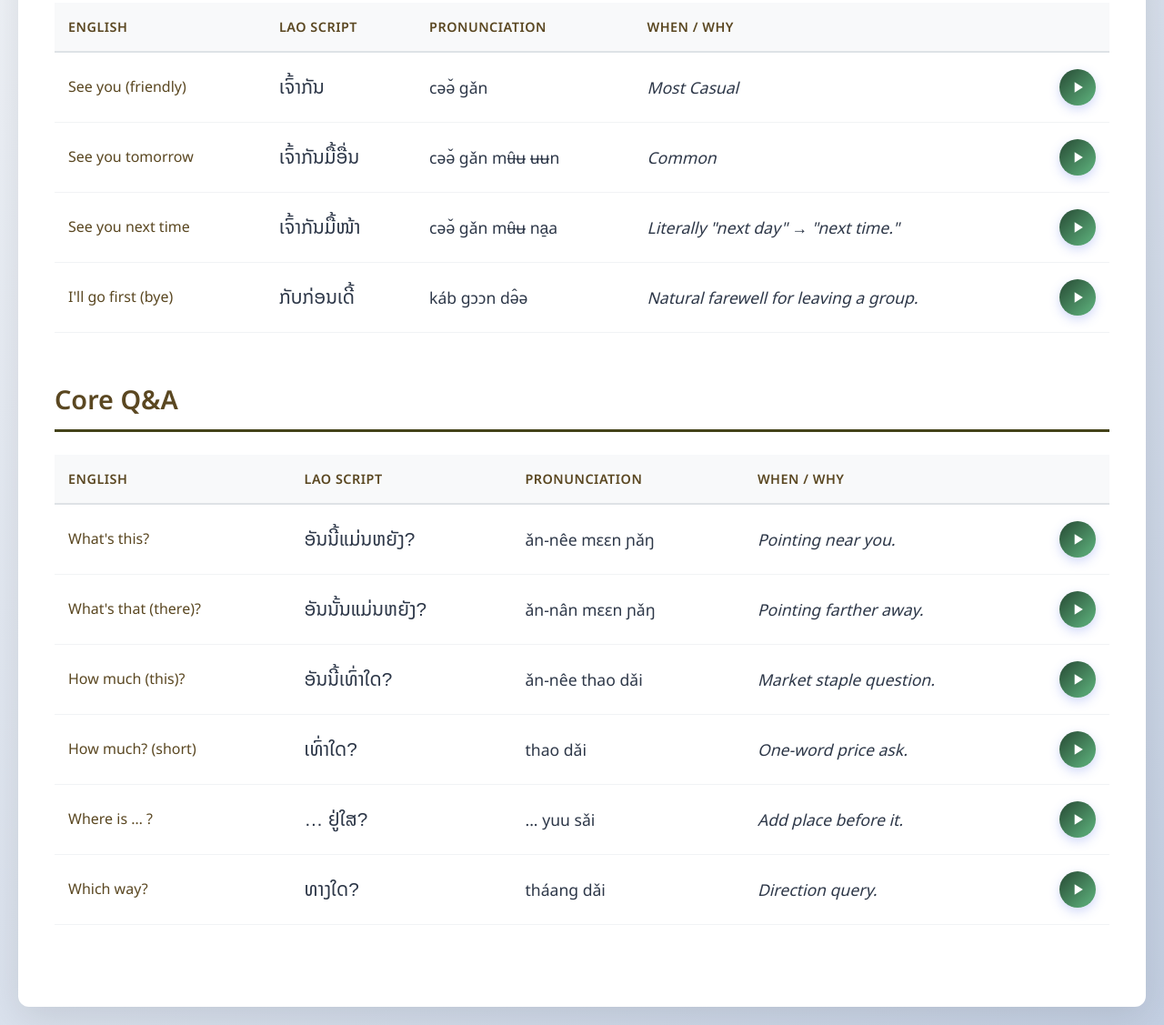
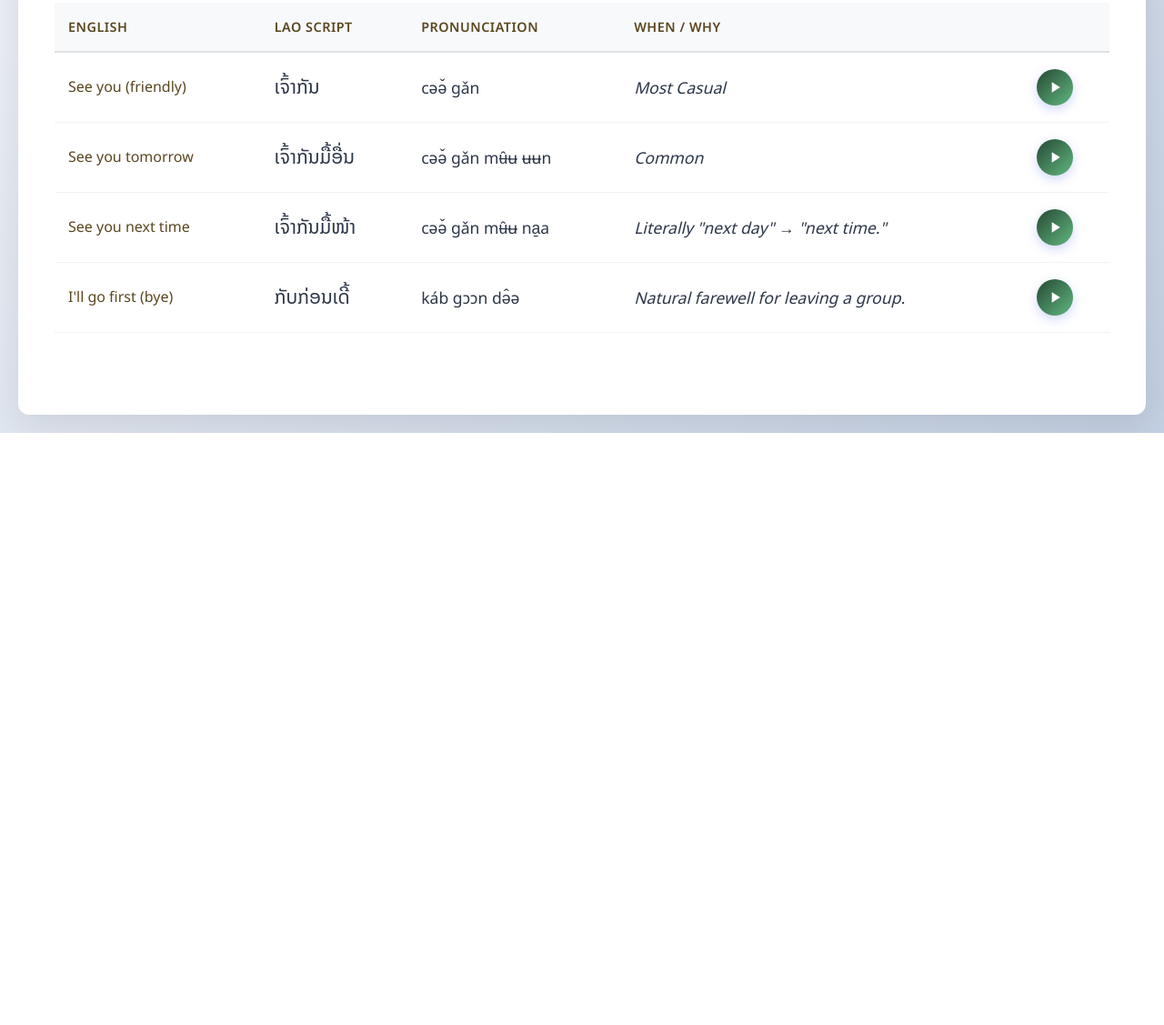
Before and after one commit to pthaloskies/laolanguagelessons, a plain HTML site: page index.html in a window 1280 px wide. Shown: the part 400-1527 px from the top of the page at 91% size. After the commit the page ends 876 px from the top, so only its background shows below. Drawn offline with Linux system fonts and the light colour scheme.

Commit message:
Update index.html

```diff
--- a/index.html
+++ b/index.html
@@ -4,42 +4,72 @@
   <meta charset="UTF-8" />
   <meta name="viewport" content="width=device-width, initial-scale=1.0" />
   <title>Everyday Lao - Language Learning</title>
-  <!-- Force all relative links to resolve from the repo root path -->
-  <base href="/Lao-Language-Learning/" />
+
+  <!-- Fonts -->
   <link rel="preconnect" href="https://fonts.googleapis.com">
   <link rel="preconnect" href="https://fonts.gstatic.com" crossorigin>
   <link href="https://fonts.googleapis.com/css2?family=Noto+Sans+Lao:wght@400;500;600&family=Noto+Sans:wght@400;500;600&display=swap" rel="stylesheet">
+
   <style>
     * { margin:0; padding:0; box-sizing:border-box; }
-    body { font-family:'Noto Sans',sans-serif; background:linear-gradient(135deg,#f5f7fa 0%,#c3cfe2 100%); color:#5a4721; padding:20px; line-height:1.6; }
-    .container { max-width:1400px; margin:0 auto; background:white; border-radius:12px; box-shadow:0 10px 40px rgba(0,0,0,.1); overflow:hidden; }
-    header { background:linear-gradient(135deg,#dc7009 0%,#5a4721 100%); color:white; padding:40px; text-align:center; }
+    body {
+      font-family:'Noto Sans',sans-serif;
+      background:linear-gradient(135deg,#f5f7fa 0%,#c3cfe2 100%);
+      color:#5a4721; padding:20px; line-height:1.6;
+    }
+    .container {
+      max-width:1400px; margin:0 auto; background:white;
+      border-radius:12px; box-shadow:0 10px 40px rgba(0,0,0,.1); overflow:hidden;
+    }
+    header {
+      background:linear-gradient(135deg,#dc7009 0%,#5a4721 100%);
+      color:white; padding:40px; text-align:center;
+    }
     header h1 { font-size:2.5em; margin-bottom:10px; font-weight:600; }
     .tip { background:rgba(255,255,255,.2); padding:15px 20px; border-radius:8px; margin-top:20px; font-size:.95em; }
     .content { padding:40px; }
     .section { margin-bottom:50px; }
-    .section-title { font-size:1.8em; color:#5a4721; margin-bottom:25px; padding-bottom:10px; border-bottom:3px solid #444319; font-weight:600; }
+    .section-title {
+      font-size:1.8em; color:#5a4721; margin-bottom:25px;
+      padding-bottom:10px; border-bottom:3px solid #444319; font-weight:600;
+    }
     table { width:100%; border-collapse:collapse; margin-bottom:20px; }
-    th { background:#f8f9fa; padding:15px; text-align:left; font-weight:600; color:#5a4721; border-bottom:2px solid #dee2e6; font-size:.9em; text-transform:uppercase; letter-spacing:.5px; }
+    th {
+      background:#f8f9fa; padding:15px; text-align:left;
+      font-weight:600; color:#5a4721; border-bottom:2px solid #dee2e6;
+      font-size:.9em; text-transform:uppercase; letter-spacing:.5px;
+    }
     td { padding:18px 15px; border-bottom:1px solid #f1f3f5; }
     tr:hover { background-color:#f8f9ff; transition:background-color .2s ease; }
     .lao-script { font-family:'Noto Sans Lao',sans-serif; font-size:1.3em; font-weight:500; color:#2d3748; }
     .phonetic { color:#2d3748; font-size:1.1em; font-weight:400; }
     .notes { color:#2d3748; font-size:1.1em; font-weight:400; font-style:italic; }
-    .audio-btn { background:linear-gradient(135deg,#264933 0%,#55a171 80%); border:none; color:white; width:40px; height:40px; border-radius:50%; cursor:pointer; display:flex; align-items:center; justify-content:center; transition:all .3s ease; box-shadow:0 4px 12px rgba(102,126,234,.3); }
+    .audio-btn {
+      background:linear-gradient(135deg,#264933 0%,#55a171 80%);
+      border:none; color:white; width:40px; height:40px; border-radius:50%;
+      cursor:pointer; display:flex; align-items:center; justify-content:center;
+      transition:all .3s ease; box-shadow:0 4px 12px rgba(102,126,234,.3);
+    }
     .audio-btn:hover { transform:scale(1.1); box-shadow:0 6px 20px rgba(47,98,103,.4); }
     .audio-btn:active { transform:scale(.85); }
     .audio-btn svg { width:20px; height:20px; fill:white; }
     .audio-btn.playing { background:linear-gradient(135deg,#55a171 0%,#264933 80%); }
-    @media (max-width:768px){ body{padding:10px;} .content{padding:20px;} header{padding:30px 20px;} header h1{font-size:1.8em;} table{font-size:.9em;} th,td{padding:12px 8px;} .lao-script{font-size:1.1em;} }
+    @media (max-width:768px){
+      body{padding:10px;} .content{padding:20px;} header{padding:30px 20px;}
+      header h1{font-size:1.8em;} table{font-size:.9em;}
+      th,td{padding:12px 8px;} .lao-script{font-size:1.1em;}
+    }
   </style>
 </head>
+
 <body>
   <div class="container">
     <header>
       <h1>Everyday Lao</h1>
       <p style="font-size:1.1em;margin-top:10px;">English • ລາວ • Pronunciation • Context</p>
-      <div class="tip"><strong>💡 Tip:</strong> Lao is tonal, but that comes in time with the rhythm of the language. Add <span style="font-family:'Noto Sans Lao',sans-serif;font-size:1.1em;">ເດີ້</span> (der) to be more polite and sound more local.</div>
+      <div class="tip"><strong>💡 Tip:</strong> Lao is tonal, but that comes in time with the rhythm of the language. Add
+        <span style="font-family:'Noto Sans Lao',sans-serif;font-size:1.1em;">ເດີ້</span> (der) to be more polite and sound more local.
+      </div>
     </header>
 
     <div class="content">
@@ -48,7 +78,7 @@
         <table>
           <thead>
             <tr>
-              <th>ENGLISH</th><th>LAO SCRIPT</th><th>PRONUNCIATION</th><th>WHEN / WHY</th><th style="width:60px;"></th>
+              <th>ENGLISH</th><th>LAO SCRIPT</th><th>PRONUNCIATION</th><th>WHEN / WHY</th><th></th>
             </tr>
           </thead>
           <tbody>
@@ -57,83 +87,28 @@
               <td class="lao-script">ເຈົ້າກັນ</td>
               <td class="phonetic">cəə̌ gǎn</td>
               <td class="notes">Most Casual</td>
-              <td><button class="audio-btn" onclick="playAudio('audio/seeyou.mp3?v=5', this)"><svg viewBox='0 0 24 24'><path d='M8 5v14l11-7z'/></svg></button></td>
+              <td><button class="audio-btn" onclick="playAudio('seeyou.mp3', this)"><svg viewBox='0 0 24 24'><path d='M8 5v14l11-7z'/></svg></button></td>
             </tr>
             <tr>
               <td>See you tomorrow</td>
               <td class="lao-script">ເຈົ້າກັນມື້ອື່ນ</td>
               <td class="phonetic">cəə̌ gǎn mʉ̂ʉ ʉʉn</td>
               <td class="notes">Common</td>
-              <td><button class="audio-btn" onclick="playAudio('audio/seeyoutomorrow.mp3?v=5', this)"><svg viewBox='0 0 24 24'><path d='M8 5v14l11-7z'/></svg></button></td>
+              <td><button class="audio-btn" onclick="playAudio('seeyoutomorrow.mp3', this)"><svg viewBox='0 0 24 24'><path d='M8 5v14l11-7z'/></svg></button></td>
             </tr>
             <tr>
               <td>See you next time</td>
               <td class="lao-script">ເຈົ້າກັນມື້ໜ້າ</td>
               <td class="phonetic">cəə̌ gǎn mʉ̂ʉ na̱a</td>
               <td class="notes">Literally "next day" → "next time."</td>
-              <td><button class="audio-btn" onclick="playAudio('audio/seeyounexttime.mp3?v=5', this)"><svg viewBox='0 0 24 24'><path d='M8 5v14l11-7z'/></svg></button></td>
+              <td><button class="audio-btn" onclick="playAudio('seeyounexttime.mp3', this)"><svg viewBox='0 0 24 24'><path d='M8 5v14l11-7z'/></svg></button></td>
             </tr>
             <tr>
               <td>I'll go first (bye)</td>
               <td class="lao-script">ກັບກ່ອນເດີ້</td>
               <td class="phonetic">káb gɔɔn də̂ə</td>
               <td class="notes">Natural farewell for leaving a group.</td>
-              <td><button class="audio-btn" onclick="playAudio('audio/illgofirstbye.mp3?v=5', this)"><svg viewBox='0 0 24 24'><path d='M8 5v14l11-7z'/></svg></button></td>
-            </tr>
-          </tbody>
-        </table>
-      </div>
-
-      <div class="section">
-        <h2 class="section-title">Core Q&A</h2>
-        <table>
-          <thead>
-            <tr>
-              <th>ENGLISH</th><th>LAO SCRIPT</th><th>PRONUNCIATION</th><th>WHEN / WHY</th><th style='width:60px;'></th>
-            </tr>
-          </thead>
-          <tbody>
-            <tr>
-              <td>What's this?</td>
-              <td class="lao-script">ອັນນີ້ແມ່ນຫຍັງ?</td>
-              <td class="phonetic">ǎn-nêe mɛɛn ɲǎŋ</td>
-              <td class="notes">Pointing near you.</td>
-              <td><button class="audio-btn" onclick="playAudio('audio/whatsthis.mp3?v=5', this)"><svg viewBox='0 0 24 24'><path d='M8 5v14l11-7z'/></svg></button></td>
-            </tr>
-            <tr>
-              <td>What's that (there)?</td>
-              <td class="lao-script">ອັນນັ້ນແມ່ນຫຍັງ?</td>
-              <td class="phonetic">ǎn-nân mɛɛn ɲǎŋ</td>
-              <td class="notes">Pointing farther away.</td>
-              <td><button class="audio-btn" onclick="playAudio('audio/whatsthat.mp3?v=5', this)"><svg viewBox='0 0 24 24'><path d='M8 5v14l11-7z'/></svg></button></td>
-            </tr>
-            <tr>
-              <td>How much (this)?</td>
-              <td class="lao-script">ອັນນີ້ເທົ່າໃດ?</td>
-              <td class="phonetic">ǎn-nêe thao dǎi</td>
-              <td class="notes">Market staple question.</td>
-              <td><button class="audio-btn" onclick="playAudio('audio/howmuchthis.mp3?v=5', this)"><svg viewBox='0 0 24 24'><path d='M8 5v14l11-7z'/></svg></button></td>
-            </tr>
-            <tr>
-              <td>How much? (short)</td>
-              <td class="lao-script">ເທົ່າໃດ?</td>
-              <td class="phonetic">thao dǎi</td>
-              <td class="notes">One-word price ask.</td>
-              <td><button class="audio-btn" onclick="playAudio('audio/howmuch.mp3?v=5', this)"><svg viewBox='0 0 24 24'><path d='M8 5v14l11-7z'/></svg></button></td>
-            </tr>
-            <tr>
-              <td>Where is … ?</td>
-              <td class="lao-script">… ຢູ່ໃສ?</td>
-              <td class="phonetic">... yuu sǎi</td>
-              <td class="notes">Add place before it.</td>
-              <td><button class="audio-btn" onclick="playAudio('audio/whereis.mp3?v=5', this)"><svg viewBox='0 0 24 24'><path d='M8 5v14l11-7z'/></svg></button></td>
-            </tr>
-            <tr>
-              <td>Which way?</td>
-              <td class="lao-script">ທາງໃດ?</td>
-              <td class="phonetic">tháang dǎi</td>
-              <td class="notes">Direction query.</td>
-              <td><button class="audio-btn" onclick="playAudio('audio/whichway.mp3?v=5', this)"><svg viewBox='0 0 24 24'><path d='M8 5v14l11-7z'/></svg></button></td>
+              <td><button class="audio-btn" onclick="playAudio('illgofirstbye.mp3', this)"><svg viewBox='0 0 24 24'><path d='M8 5v14l11-7z'/></svg></button></td>
             </tr>
           </tbody>
         </table>
@@ -142,13 +117,43 @@
   </div>
 
   <script>
-    let currentAudio = null; let currentButton = null;
-    function playAudio(src, button) {
-      if (currentAudio) { currentAudio.pause(); currentAudio.currentTime = 0; if (currentButton) currentButton.classList.remove('playing'); }
-      if (currentButton === button && button.classList.contains('playing')) { currentAudio = null; currentButton = null; return; }
-      const audio = new Audio(src); currentAudio = audio; currentButton = button; button.classList.add('playing');
-      audio.play().catch(err => { console.error('Audio playback failed:', err, src); button.classList.remove('playing'); });
-      audio.onended = () => { button.classList.remove('playing'); currentAudio = null; currentButton = null; };
+    const BASE = "audio/";
+    const VERSION = 5;
+    let currentAudio = null, currentButton = null;
+
+    function playAudio(filename, button) {
+      const src = `${BASE}${filename}?v=${VERSION}`;
+
+      // Stop any currently playing audio
+      if (currentAudio) {
+        currentAudio.pause();
+        currentAudio.currentTime = 0;
+        if (currentButton) currentButton.classList.remove("playing");
+      }
+
+      // Toggle off if same button clicked
+      if (currentButton === button && button.classList.contains("playing")) {
+        currentAudio = null;
+        currentButton = null;
+        return;
+      }
+
+      // Create and play new audio
+      const audio = new Audio(src);
+      currentAudio = audio;
+      currentButton = button;
+      button.classList.add("playing");
+
+      audio.play().catch(err => {
+        console.error("Audio playback failed:", err, src);
+        button.classList.remove("playing");
+      });
+
+      audio.onended = () => {
+        button.classList.remove("playing");
+        currentAudio = null;
+        currentButton = null;
+      };
     }
   </script>
 </body>
```
